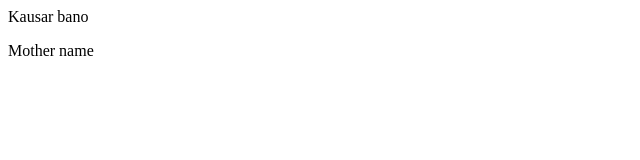
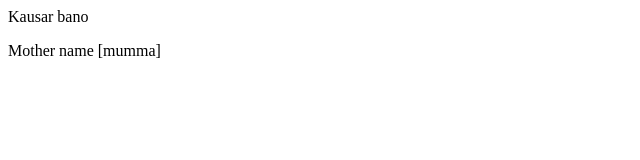
Before and after one commit to Ferocious71/sample1, a plain HTML site: page index.html in a window 1280 px wide. Shown: the full height of the page, 0-640 px from the left. Drawn offline with Linux system fonts and the light colour scheme.

Commit message:
Add mumma

```diff
--- a/index.html
+++ b/index.html
@@ -2,4 +2,4 @@
     Kausar bano
 </p>
 
-<p> Mother name</p>
+<p> Mother name [mumma]</p>
```
